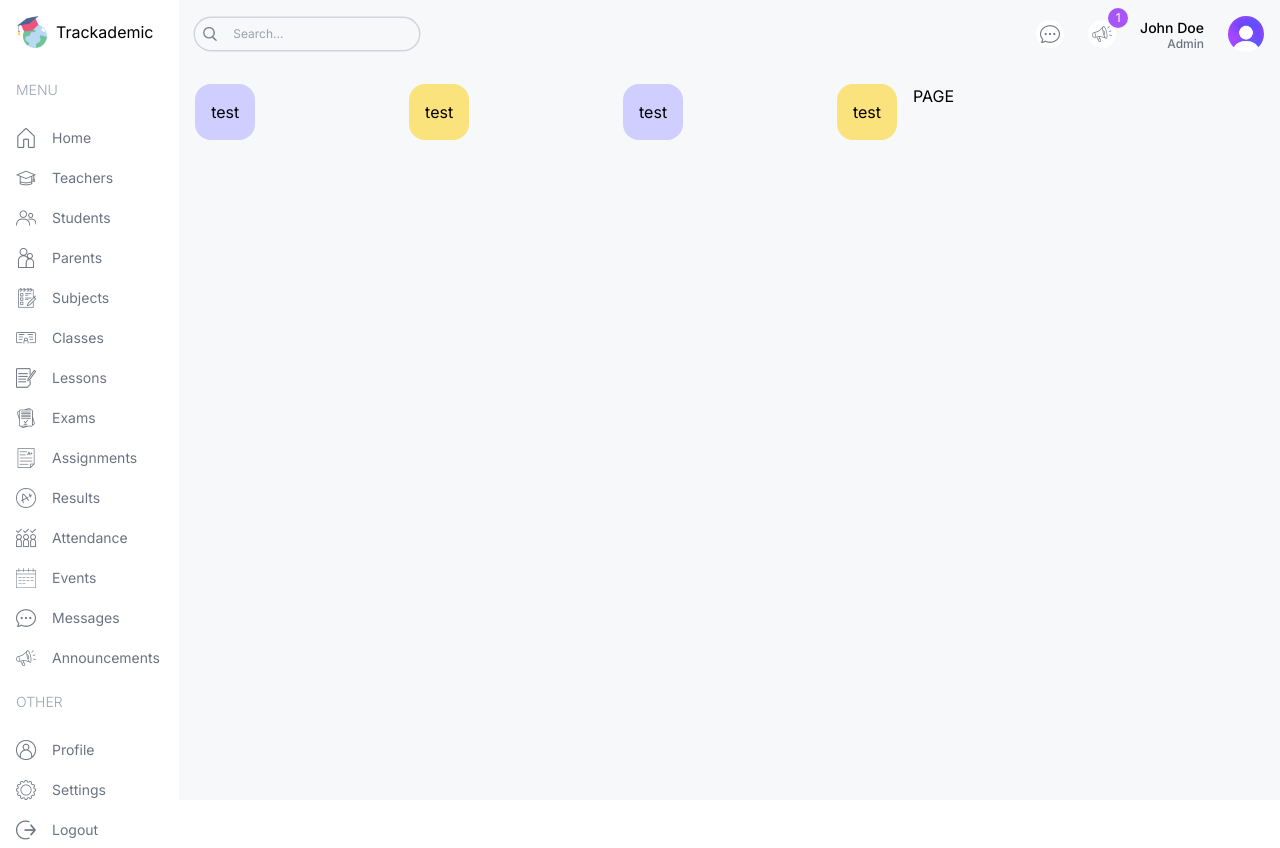
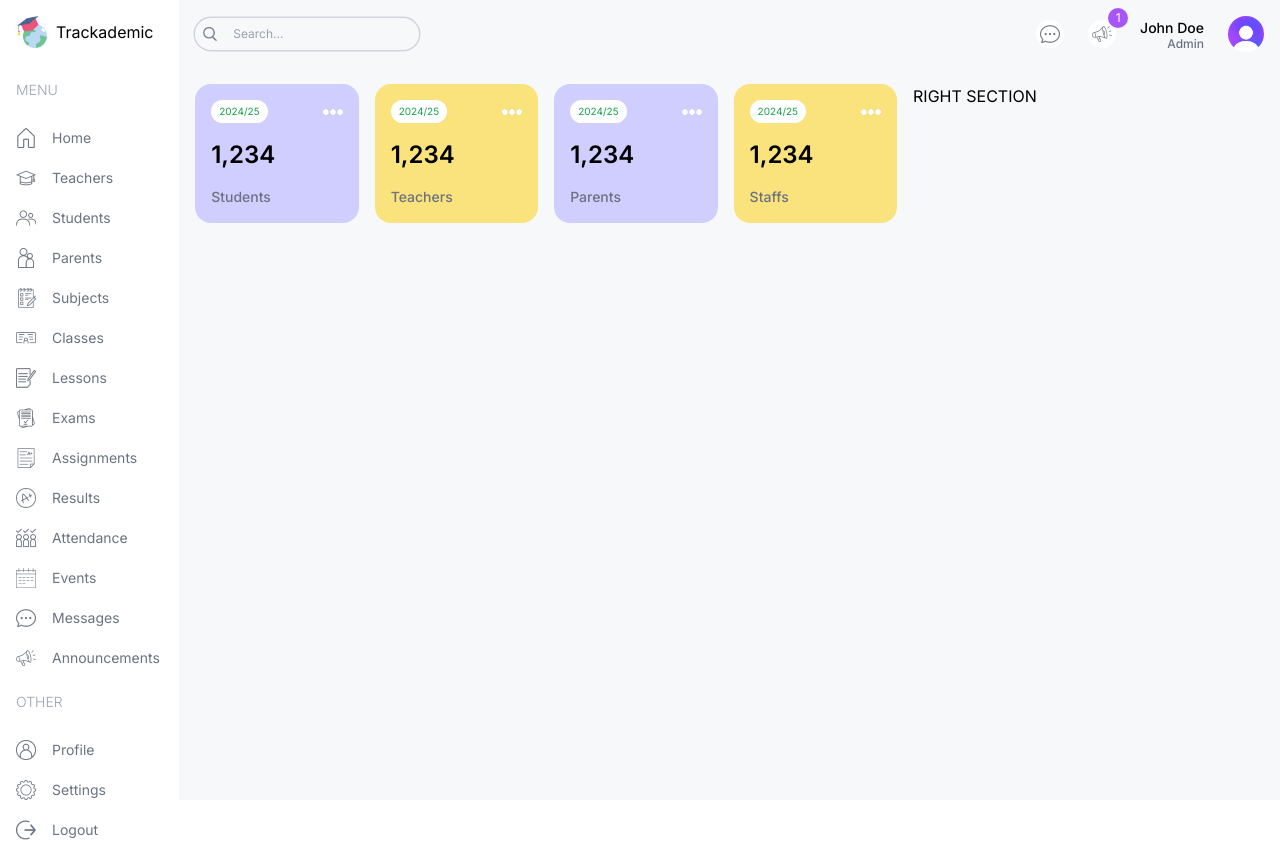
Before and after one commit to Vedang1102/next-school-dashboard, a Next.js app: page /admin in a window 1280 px wide. Built offline with nearby package versions, Linux system fonts and the light colour scheme.

Commit message:
Usercards UI

```diff
--- a/src/app/(dashboard)/admin/page.tsx
+++ b/src/app/(dashboard)/admin/page.tsx
@@ -5,7 +5,7 @@
       {/* LEFT */}
       <div className="w-full lg:w-2/3">
         {/* USER CARDS */}
-        <div className="flex gap-4 justify-between">
+        <div className="flex gap-4 justify-between flex-wrap"> {/* flex wrap is used so that the page doesn't overflow on small screens */}
           <UserCard type="student"/>
           <UserCard type="teacher"/>
           <UserCard type="parent"/>
@@ -14,7 +14,7 @@
       </div>
       {/* RIGHT */}
       <div className="w-full lg:w-1/3">
-      PAGE
+      RIGHT SECTION
       </div>
     </div>
   )
--- a/src/app/components/UserCard.tsx
+++ b/src/app/components/UserCard.tsx
@@ -1,7 +1,13 @@
+import Image from 'next/image';
 const UserCard = ({type}:{type:string}) => {
   return (
-    <div className='rounded-2xl odd:bg-Purple even:bg-Yellow p-4'>
-    test
+    <div className='rounded-2xl odd:bg-Purple even:bg-Yellow p-4 flex-1 min-w-[130px]'>
+        <div className="flex justify-between items-center">
+            <span className='text-[10px] bg-white px-2 py-1 rounded-full text-green-600'>2024/25</span>
+            <Image src="/more.png" alt="" height={20} width={20}/>
+        </div>
+        <h1 className='text-2xl font-semibold my-4'>1,234</h1>
+        <h2 className='capitalize text-sm font-medium text-gray-500'>{type}s</h2>
     </div>
   )
 }
```
